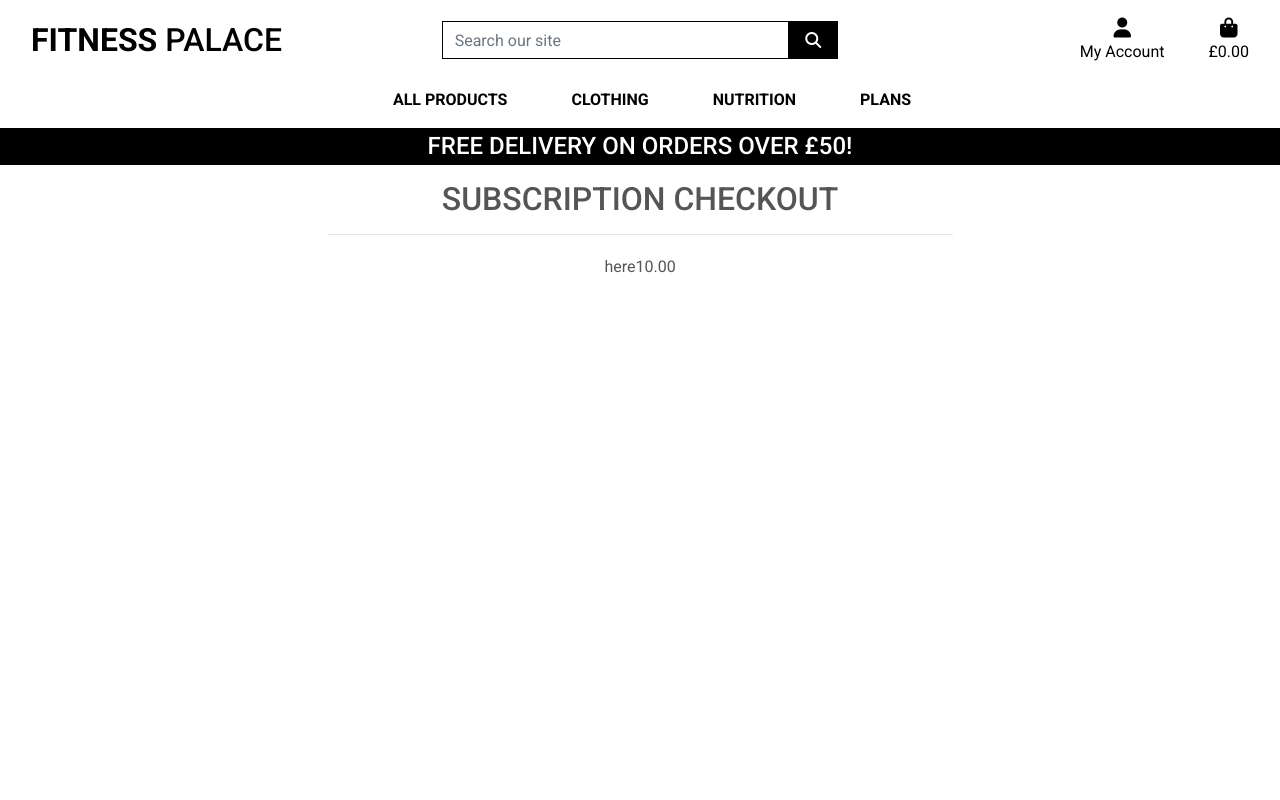
After one commit to osaroo3/fitness-palace-ci-project5, a Django app: page /sub_checkout/1 in a window 1280 px wide. The commit adds this page. Run offline with Django 3.2, Linux system fonts and the light colour scheme; tables that the repository leaves empty hold one stand-in row (values such as "Sample post"); some libraries are stand-ins or nearby versions.

Commit message:
Added sub_checkout template with views and urls

```diff
--- a/fitness_palace/urls.py
+++ b/fitness_palace/urls.py
@@ -27,4 +27,5 @@ urlpatterns = [
     path("bag/", include("bag.urls")),
     path('checkout/', include('checkout.urls')),
     path("subscribe/", include('subscribe.urls')),
+    path("sub_checkout/", include('sub_checkout.urls')),
 ] + static(settings.MEDIA_URL, document_root=settings.MEDIA_ROOT)
--- /dev/null
+++ b/sub_checkout/templates/sub_checkout/sub_checkout.html
@@ -0,0 +1,26 @@
+{% extends "base.html" %}
+{% load static %}
+
+{% block page_header %}
+<div class="container header-container">
+    <div class="row">
+        <div class="col"></div>
+    </div>
+</div>
+{% endblock %}
+
+{% block content %}
+<div class="overlay"></div>
+<div class="container-fluid">
+    <div class="row">
+        <div class="col text-center mt-3">
+            <h2 class="logo-font">Subscription Checkout</h2>
+            <hr class="w-50 mb-1">
+        </div>
+    </div>
+    <div class="row">
+        <div class="col text-center mt-3"><p>here{{plan.price}}</p></div>
+    </div>
+
+</div>
+{% endblock %}
--- /dev/null
+++ b/sub_checkout/urls.py
@@ -0,0 +1,5 @@
+from django.urls import path
+from . import views
+urlpatterns = [
+    path('<p_id>', views.view_sub_checkout, name='view_sub_checkout'),
+]
--- a/sub_checkout/views.py
+++ b/sub_checkout/views.py
@@ -1,3 +1,14 @@
-from django.shortcuts import render
+from django.shortcuts import render, redirect, reverse, get_object_or_404
 
+
+from .models import Plan
 # Create your views here.
+def view_sub_checkout(request, p_id):
+    """ A view that renders the subcription checkout page """
+
+    plan = get_object_or_404(Plan, pk=p_id)
+    print(plan)
+    context = {
+        'plan': plan,
+    }
+    return render(request, 'sub_checkout/sub_checkout.html', context)
--- a/subscribe/templates/subscribe/subscribtion_plans.html
+++ b/subscribe/templates/subscribe/subscribtion_plans.html
@@ -45,7 +45,7 @@
                             <p class="my-0">{{p.description }}</p>
                         </td>
                         <td class="py-3">
-                            <a href="" class="my-0">Subscribe{{p.id}}</a>
+                            <a href="{% url 'view_sub_checkout' p.id %}" class="my-0">Subscribe{{p.id}}</a>
                         </td>
             {% endfor%}
         </div>
```
